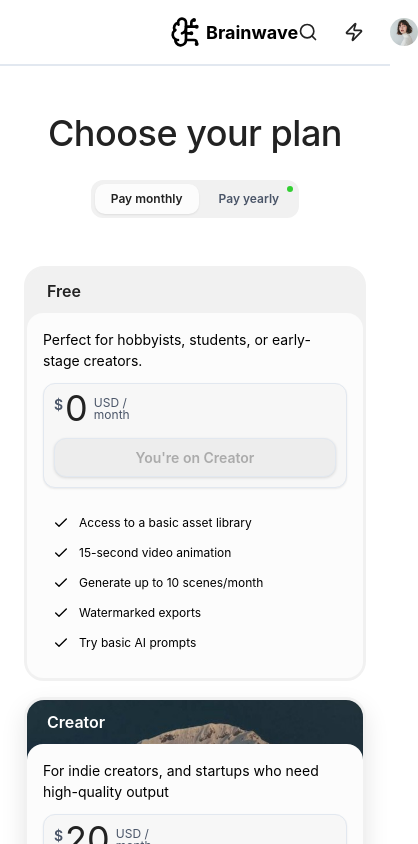
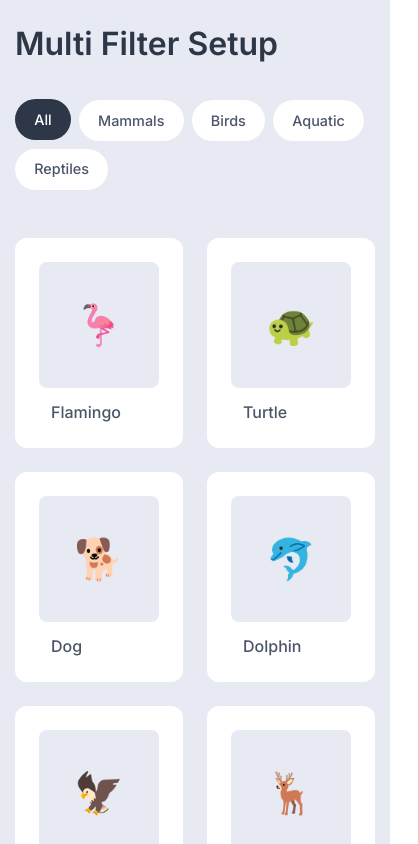
Before and after one commit to farijultanjim/content, a Next.js app: page / in a window 390 px wide. Shown: the top 844 px of the page, 418 px wide, since content can reach past the window. Built offline with nearby package versions, Linux system fonts and the light colour scheme; a small style sheet from the web is missing.

Commit message:
multifiltersetup

```diff
--- a/app/page.jsx
+++ b/app/page.jsx
@@ -1,13 +1,13 @@
 "use client";
 
-import PricingPlans from "@/components/PricingPlans/PricingPlans";
+import MultiFilterSetup from "@/components/MultiFilterSetup/MultiFilterSetup";
 import PricingPlansCards from "@/components/PricingPlansCards/PricingPlansCards";
 
 export default function Home() {
   return (
-    <main>
-      {/* <PricingPlans /> */}
-      <PricingPlansCards />
+    <main className="bg-[#e7e9f3]">
+      {/* <PricingPlansCards /> */}
+      <MultiFilterSetup />
     </main>
   );
 }
--- /dev/null
+++ b/components/MultiFilterSetup/MultiFilterSetup.jsx
@@ -0,0 +1,166 @@
+// components/MultiFilterSetup.js
+import { useState, useEffect, useRef } from "react";
+import { gsap } from "gsap";
+import styles from "./MultiFilterSetup.module.scss";
+
+const MultiFilterSetup = () => {
+  const cardsRef = useRef([]);
+  const filterRef = useRef([]);
+  const resetRef = useRef(null);
+
+  const filters = ["All", "Mammals", "Birds", "Aquatic", "Reptiles"];
+
+  const [activeFilters, setActiveFilters] = useState(["All"]);
+  const [showResetButton, setShowResetButton] = useState(false);
+  const [prevShowReset, setPrevShowReset] = useState(false);
+
+  const animals = [
+    { id: 1, name: "Flamingo", category: "Birds", emoji: "🦩" },
+    { id: 2, name: "Turtle", category: "Reptiles", emoji: "🐢" },
+    { id: 3, name: "Dog", category: "Mammals", emoji: "🐕" },
+    { id: 4, name: "Dolphin", category: "Aquatic", emoji: "🐬" },
+    { id: 5, name: "Eagle", category: "Birds", emoji: "🦅" },
+    { id: 6, name: "Deer", category: "Mammals", emoji: "🦌" },
+    { id: 7, name: "Owl", category: "Birds", emoji: "🦉" },
+    { id: 8, name: "Fish", category: "Aquatic", emoji: "🐠" },
+    { id: 9, name: "Lion", category: "Mammals", emoji: "🦁" },
+    { id: 10, name: "Shark", category: "Aquatic", emoji: "🦈" },
+    { id: 11, name: "Snake", category: "Reptiles", emoji: "🐍" },
+    { id: 12, name: "Parrot", category: "Birds", emoji: "🦜" },
+    { id: 13, name: "Elephant", category: "Mammals", emoji: "🐘" },
+    { id: 14, name: "Lizard", category: "Reptiles", emoji: "🦎" },
+    { id: 15, name: "Whale", category: "Aquatic", emoji: "🐋" },
+    { id: 16, name: "Frog", category: "Reptiles", emoji: "🐸" },
+  ];
+
+  useEffect(() => {
+    const shouldShow =
+      !activeFilters.includes("All") && activeFilters.length > 0;
+    setPrevShowReset(showResetButton);
+    setShowResetButton(shouldShow);
+  }, [activeFilters]);
+
+  const filteredAnimals = activeFilters.includes("All")
+    ? animals
+    : animals.filter((animal) => activeFilters.includes(animal.category));
+
+  useEffect(() => {
+    if (showResetButton && !prevShowReset && resetRef.current) {
+      gsap.fromTo(
+        resetRef.current,
+        { opacity: 0 },
+        { opacity: 1, duration: 0.3, ease: "power2.out" }
+      );
+    }
+
+    if (!showResetButton && prevShowReset && resetRef.current) {
+      gsap.set(resetRef.current, { opacity: 0 });
+    }
+  }, [showResetButton, prevShowReset]);
+
+  const handleFilterClick = (filter, index) => {
+    if (filter === "All") {
+      setActiveFilters(["All"]);
+    } else {
+      setActiveFilters((prev) => {
+        const newFilters = prev.filter((f) => f !== "All");
+
+        if (newFilters.includes(filter)) {
+          const updated = newFilters.filter((f) => f !== filter);
+          return updated.length === 0 ? ["All"] : updated;
+        } else {
+          return [...newFilters, filter];
+        }
+      });
+    }
+
+    gsap.to(filterRef.current[index], {
+      scale: 0.95,
+      duration: 0.1,
+      yoyo: true,
+      repeat: 1,
+      ease: "power2.inOut",
+    });
+  };
+
+  const handleReset = () => {
+    setActiveFilters(["All"]);
+
+    // Animate reset button
+    gsap.to(resetRef.current, {
+      scale: 0.9,
+      duration: 0.1,
+      yoyo: true,
+      repeat: 1,
+      ease: "power2.inOut",
+    });
+  };
+
+  useEffect(() => {
+    if (cardsRef.current.length === 0) return;
+
+    gsap.set(cardsRef.current, { opacity: 0 });
+    gsap.to(cardsRef.current, {
+      opacity: 1,
+      duration: 0.3,
+      delay: 0.2,
+      ease: "power2.out",
+    });
+  }, [activeFilters]);
+
+  useEffect(() => {
+    gsap.set(cardsRef.current, { opacity: 0 });
+    gsap.to(cardsRef.current, {
+      opacity: 1,
+      duration: 0.3,
+      delay: 0.2,
+      ease: "power2.out",
+    });
+  }, []);
+
+  return (
+    <div className={styles.container}>
+      <h1 className={styles.title}>Multi Filter Setup</h1>
+
+      <div className={styles.filterContainer}>
+        {filters.map((filter, index) => (
+          <button
+            key={filter}
+            ref={(el) => (filterRef.current[index] = el)}
+            className={`${styles.filterButton} ${
+              activeFilters.includes(filter) ? styles.active : ""
+            }`}
+            onClick={() => handleFilterClick(filter, index)}
+          >
+            {filter}
+          </button>
+        ))}
+
+        {showResetButton && (
+          <button
+            ref={resetRef}
+            className={styles.resetButton}
+            onClick={handleReset}
+          >
+            Reset
+          </button>
+        )}
+      </div>
+
+      <div className={styles.cardsGrid}>
+        {filteredAnimals.map((animal, index) => (
+          <div
+            key={animal.id}
+            ref={(el) => (cardsRef.current[index] = el)}
+            className={styles.card}
+          >
+            <div className={styles.emoji}>{animal.emoji}</div>
+            <div className={styles.animalName}>{animal.name}</div>
+          </div>
+        ))}
+      </div>
+    </div>
+  );
+};
+
+export default MultiFilterSetup;
--- /dev/null
+++ b/components/MultiFilterSetup/MultiFilterSetup.module.scss
@@ -0,0 +1,194 @@
+// components/MultiFilterSetup.module.scss
+.container {
+  max-width: 1200px;
+  margin: 0 auto;
+  padding: 40px 20px;
+  min-height: 100vh;
+  background-color: #e7e9f3;
+  font-family: "Inter", sans-serif;
+}
+
+.title {
+  font-size: 2.5rem;
+  font-weight: 600;
+  color: #2d3748;
+  margin-bottom: 3rem;
+  text-align: left;
+}
+
+.filterContainer {
+  display: flex;
+  gap: 1rem;
+  margin-bottom: 3rem;
+  flex-wrap: wrap;
+}
+
+.filterButton {
+  padding: 0.5rem 1.5rem;
+  border: none;
+  border-radius: 25px;
+  background: #ffffff;
+  color: #4a5568;
+  font-weight: 500;
+  cursor: pointer;
+  transition: all 0.3s ease;
+  position: relative;
+  overflow: hidden;
+
+  &::before {
+    content: "";
+    position: absolute;
+    top: 0;
+    left: -100%;
+    width: 100%;
+    height: 100%;
+    background: linear-gradient(
+      90deg,
+      transparent,
+      rgba(255, 255, 255, 0.6),
+      transparent
+    );
+    transition: left 0.6s ease;
+  }
+
+  &:hover {
+    transform: translateY(-2px);
+    color: #2d3748;
+
+    &::before {
+      left: 100%;
+    }
+  }
+
+  &.active {
+    background: #2d3748;
+    color: #ffffff;
+    transform: translateY(-1px);
+
+    &:hover {
+      background: #1a202c;
+    }
+  }
+}
+
+.resetButton {
+  padding: 0.5rem 1.5rem;
+  border: none;
+  border-radius: 25px;
+  color: #e53e3e;
+  border: 2px solid #e53e3e;
+  font-weight: 500;
+  cursor: pointer;
+  transition: all 0.3s ease;
+  position: relative;
+  overflow: hidden;
+
+  &::before {
+    content: "";
+    position: absolute;
+    top: 0;
+    left: -100%;
+    width: 100%;
+    height: 100%;
+    background: linear-gradient(
+      90deg,
+      transparent,
+      rgba(255, 255, 255, 0.3),
+      transparent
+    );
+    transition: left 0.6s ease;
+  }
+
+  &:hover {
+    &::before {
+      left: 100%;
+    }
+  }
+}
+
+.cardsGrid {
+  display: grid;
+  grid-template-columns: repeat(auto-fit, minmax(210px, 1fr));
+  gap: 2rem;
+  margin-top: 2rem;
+}
+
+.card {
+  background: #ffffff;
+  border-radius: 12px;
+  padding: 10px;
+  transition: all 0.3s ease;
+  cursor: pointer;
+  display: flex;
+  flex-direction: column;
+  height: 210px;
+}
+
+.emoji {
+  font-size: 3rem;
+  border-radius: 8px;
+  margin-bottom: 0.7rem;
+  display: block;
+  transition: all 0.3s ease;
+  width: 100%;
+  height: 100%;
+  display: flex;
+  align-items: center;
+  justify-content: center;
+  z-index: 2;
+  background: #e7e9f3;
+}
+
+.animalName {
+  font-size: 1.1rem;
+  font-weight: 500;
+  color: #4a5568;
+  margin: 0;
+  transition: all 0.3s ease;
+  padding-left: 12px;
+  z-index: 2;
+}
+
+// Responsive Design
+@media (max-width: 768px) {
+  .container {
+    padding: 20px 15px;
+  }
+
+  .title {
+    font-size: 2rem;
+    margin-bottom: 2rem;
+  }
+
+  .filterContainer {
+    gap: 0.5rem;
+  }
+
+  .filterButton {
+    padding: 0.6rem 1.2rem;
+    font-size: 0.9rem;
+  }
+
+  .cardsGrid {
+    grid-template-columns: repeat(auto-fit, minmax(150px, 1fr));
+    gap: 1.5rem;
+  }
+
+  .card {
+    padding: 1.5rem;
+  }
+
+  .emoji {
+    font-size: 2.5rem;
+  }
+
+  .animalName {
+    font-size: 1rem;
+  }
+}
+
+@media (max-width: 480px) {
+  .cardsGrid {
+    grid-template-columns: repeat(2, 1fr);
+  }
+}
```
